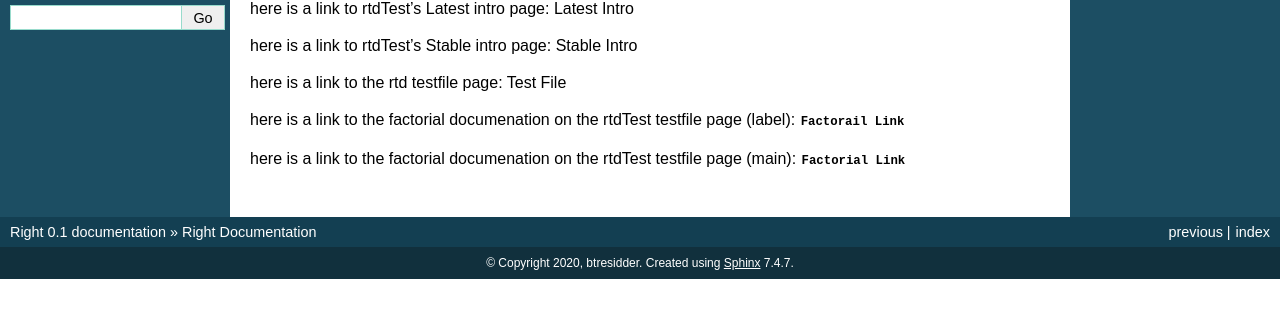
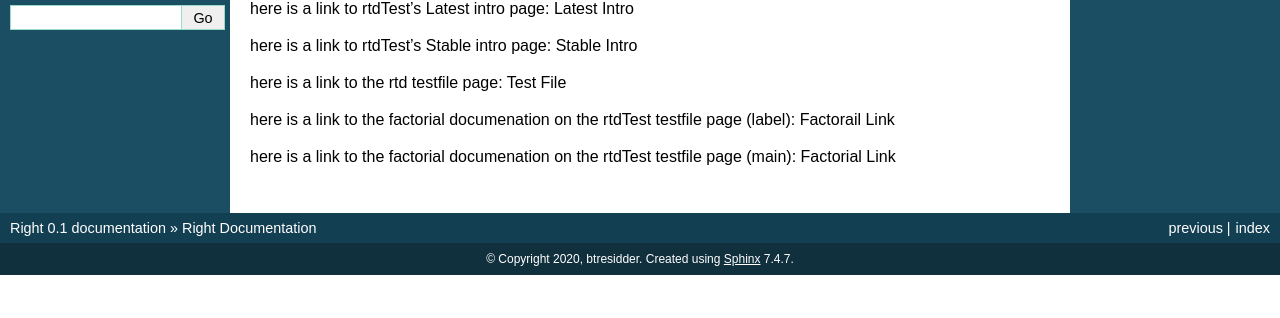
Before and after one commit to btresidder/Right, a Sphinx documentation site: the page built from project/docs/right.rst, in a window 1280 px wide. Shown: the part 203-521 px from the top of the page. Built offline with Sphinx 7.4.7, drawn with Linux system fonts in a browser that asks for light colours; pages that are not in the unit, such as notebooks, are missing from menus; some of the changed lines change nothing that is shown.

Commit message:
reference linking attempt 14

```diff
--- a/project/docs/right.rst
+++ b/project/docs/right.rst
@@ -21,7 +21,7 @@
 :doc:`Test File <rtdLatest:testfile>`
 
 here is a link to the factorial documenation on the rtdTest testfile page (label):
-:any:`Factorail Link <rtdLatest:factorial-label>`
+:ref:`Factorail Link <rtdLatest:factorial-label>`
 
 here is a link to the factorial documenation on the rtdTest testfile page (main):
-:any:`Factorial Link <rtdLatest:factorial-main>`
+:ref:`Factorial Link <rtdLatest:factorial-main>`
```
